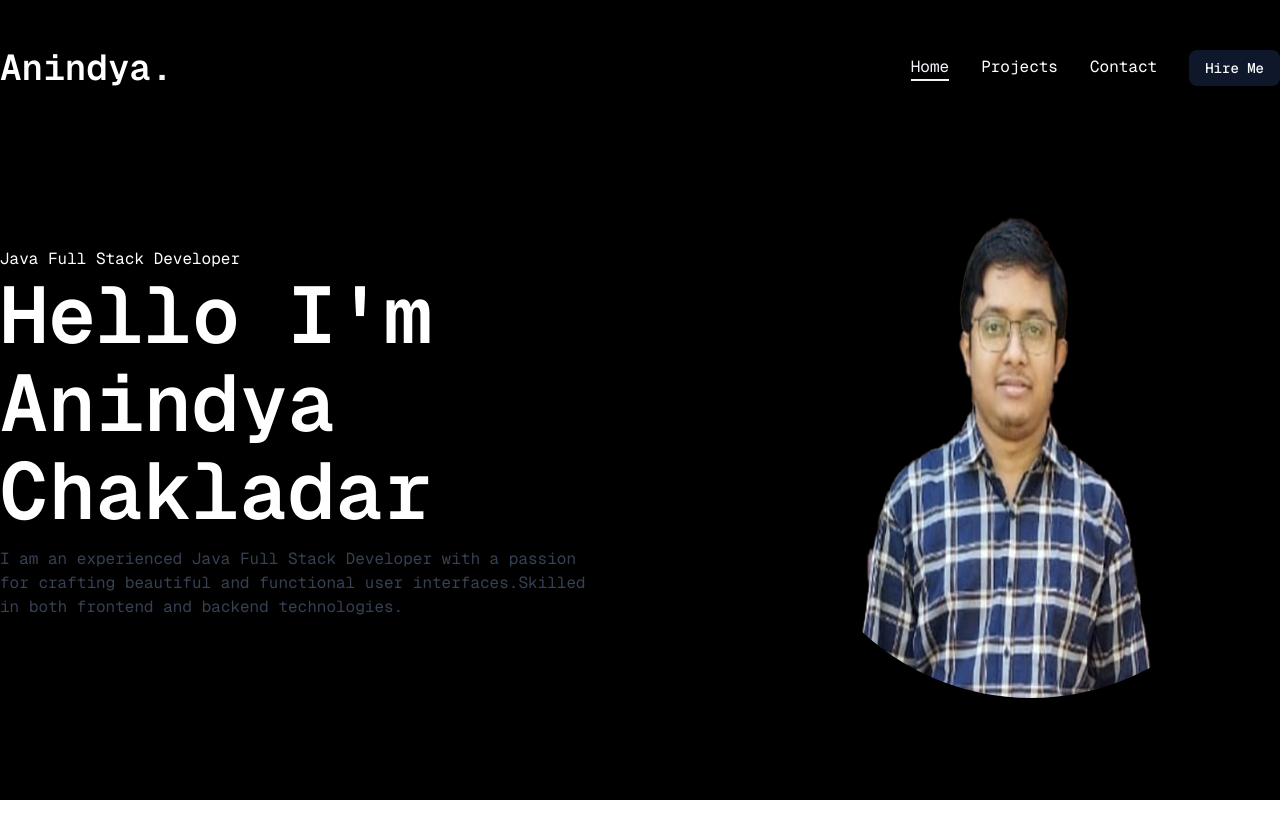
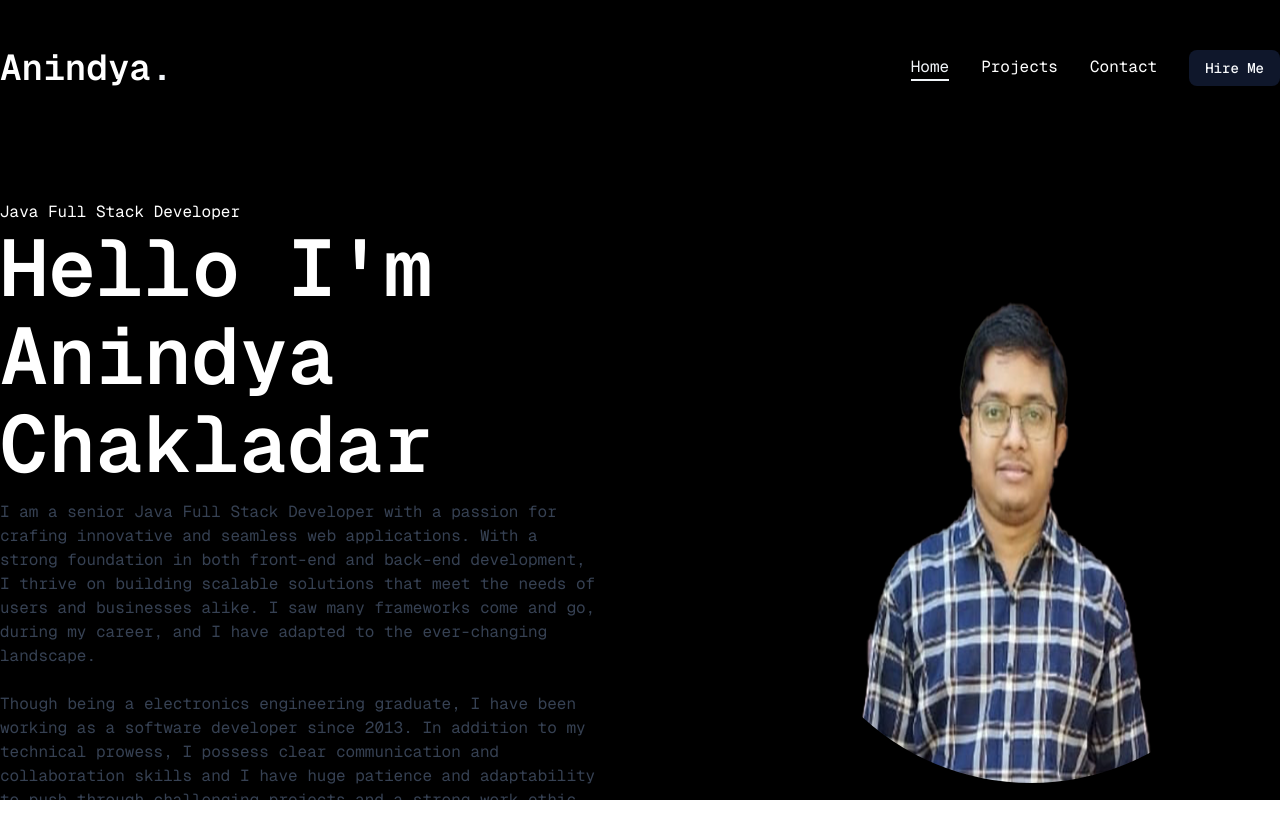
Before and after one commit to Anindya007/portfolio-2025, a Next.js app: page / in a window 1280 px wide. Shown: the top 838 px of the page. Built offline with nearby package versions, Linux system fonts and the light colour scheme.

Commit message:
Some improvements in the about me

```diff
--- a/app/page.jsx
+++ b/app/page.jsx
@@ -14,7 +14,15 @@ export default function Home() {
           <h1 className="h1">
             Hello I'm <br /> <span>Anindya Chakladar</span>
           </h1>
-          <p className="max-w-[600px] mt-3 mb-8 text-gray-700">I am an experienced Java Full Stack Developer with a passion for crafting beautiful and functional user interfaces.Skilled in both frontend and backend technologies.</p>
+          <p className="max-w-[600px] mt-3 mb-8 text-gray-700">I am a senior Java Full Stack Developer with a passion for crafing innovative and seamless web applications.
+            With a strong foundation in both front-end and back-end development, I thrive on building scalable solutions that meet the needs of users and businesses alike.
+            I saw many frameworks come and go, during my career, and I have adapted to the ever-changing landscape.
+            <br /><br />
+            Though being a electronics engineering graduate, I have been working as a software developer since 2013.
+
+            In addition to my technical prowess, I possess clear communication and collaboration skills and I have huge patience and adaptability to push through challenging projects and a strong work ethic as well.
+
+            </p>
         </div>
 
 
```
